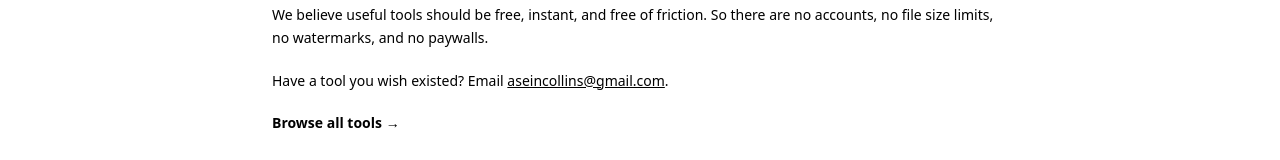
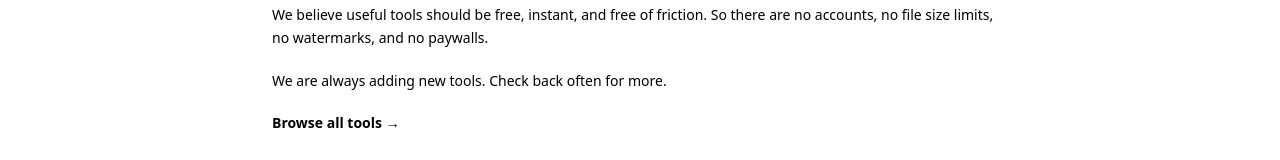
Before and after one commit to adegbe11/iyonmm, a Next.js app: page /about in a window 1280 px wide. Shown: the part 283-443 px from the top of the page. Built offline with nearby package versions, Linux system fonts and the light colour scheme.

Commit message:
Remove personal email from about, privacy, and terms pages

```diff
--- a/app/about/page.tsx
+++ b/app/about/page.tsx
@@ -15,7 +15,7 @@ export default function Page() {
         <p><strong style={{ color: "var(--apple-black)" }}>IYONM</strong> stands for <strong style={{ color: "var(--apple-black)" }}>It&apos;s Your Online No-upload Multitool</strong>. It is a growing collection of free tools for PDFs, images, video, documents, and code that all run entirely in your web browser.</p>
         <p>Most online tools upload your files to a server to process them. We do the opposite: everything happens on your device. Your files never leave your computer, which makes IYONM faster and private by design.</p>
         <p>We believe useful tools should be free, instant, and free of friction. So there are no accounts, no file size limits, no watermarks, and no paywalls.</p>
-        <p>Have a tool you wish existed? Email <a className="underline" href="mailto:aseincollins@gmail.com">aseincollins@gmail.com</a>.</p>
+        <p>We are always adding new tools. Check back often for more.</p>
         <p><Link href="/" className="font-semibold" style={{ color: "var(--apple-blue)" }}>Browse all tools →</Link></p>
       </div>
     </div>
--- a/app/privacy/page.tsx
+++ b/app/privacy/page.tsx
@@ -45,7 +45,7 @@ export default function Page() {
 
         <section>
           <h2 className="text-lg font-semibold mb-2">Contact</h2>
-          <p style={{ color: "var(--apple-text-secondary)" }}>Questions about this policy? Email aseincollins@gmail.com.</p>
+          <p style={{ color: "var(--apple-text-secondary)" }}>Questions about this policy? Reach out through the contact options on our website.</p>
         </section>
       </div>
     </div>
--- a/app/terms/page.tsx
+++ b/app/terms/page.tsx
@@ -39,7 +39,7 @@ export default function Page() {
         </section>
         <section>
           <h2 className="text-lg font-semibold mb-2" style={{ color: "var(--apple-black)" }}>Contact</h2>
-          <p>Questions? Email aseincollins@gmail.com.</p>
+          <p>Questions? Reach out through the contact options on our website.</p>
         </section>
       </div>
     </div>
```
